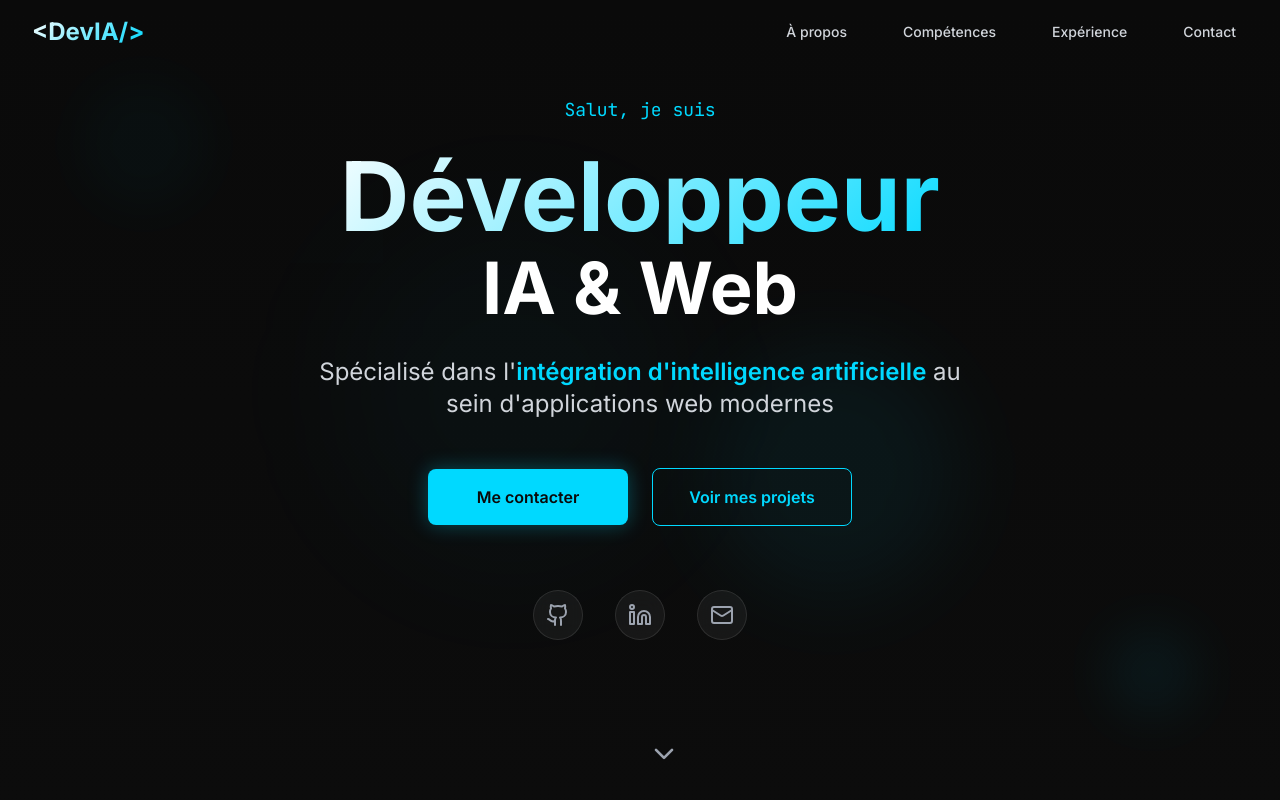
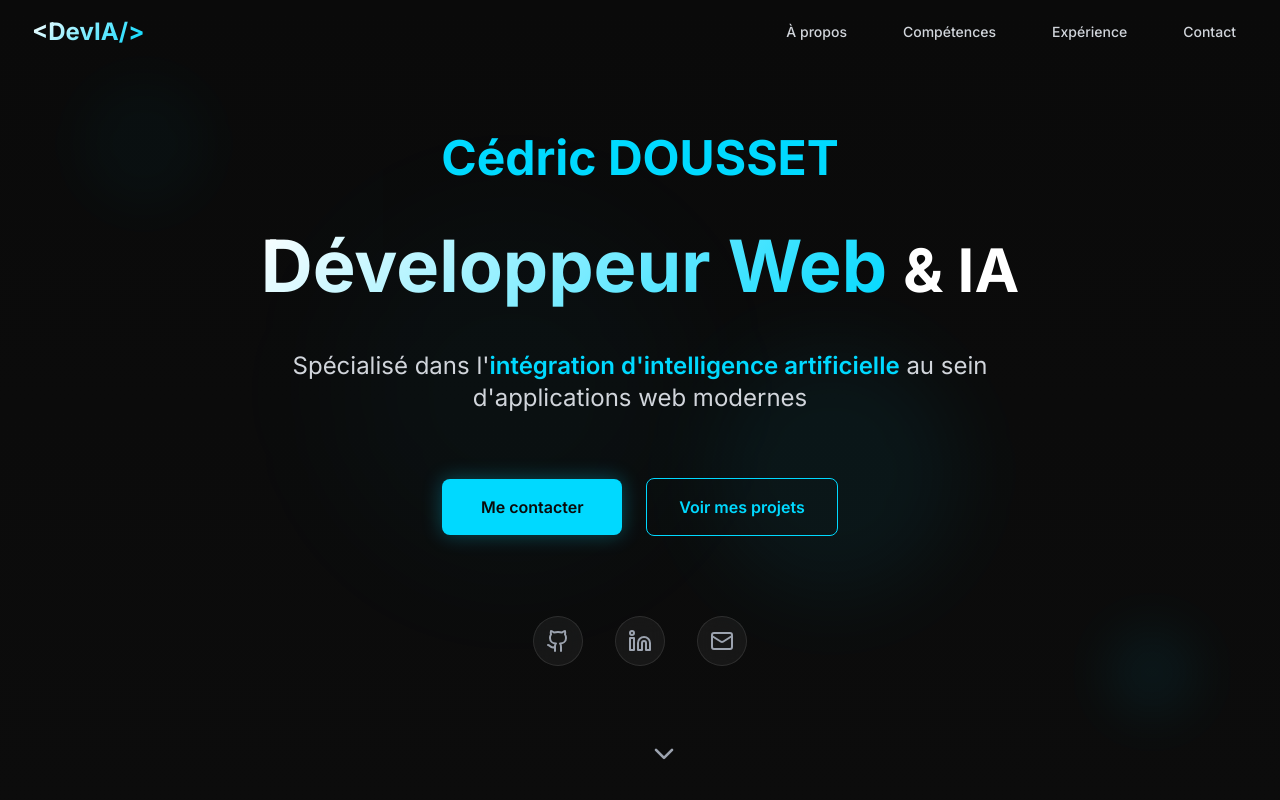
Before and after one commit to cedricdsst/portfolio, a Next.js app: page / in a window 1280 px wide. Shown: the top 800 px of the page. Built offline with nearby package versions, Linux system fonts and the light colour scheme.

Commit message:
modified hero chunk

```diff
--- a/app/components/HeroSection.tsx
+++ b/app/components/HeroSection.tsx
@@ -15,19 +15,20 @@ const HeroSection = () => {
         visible: {
             opacity: 1,
             transition: {
-                staggerChildren: 0.3
+                staggerChildren: 0.4,
+                delayChildren: 0.2
             }
         }
     }
 
     const itemVariants = {
-        hidden: { y: 30, opacity: 0 },
+        hidden: { y: 50, opacity: 0 },
         visible: {
             y: 0,
             opacity: 1,
             transition: {
-                duration: 0.6,
-                ease: "easeOut"
+                duration: 0.8,
+                ease: [0.25, 0.25, 0.25, 0.75]
             }
         }
     }
@@ -37,7 +38,7 @@ const HeroSection = () => {
     }
 
     return (
-        <section id="hero" className="min-h-screen flex items-center justify-center relative overflow-hidden">
+        <section id="hero" className="min-h-screen flex items-center justify-center relative overflow-hidden pt-20">
             {/* Animated background elements */}
             <div className="absolute inset-0">
                 <div className="absolute top-1/4 left-1/4 w-96 h-96 bg-accent/5 rounded-full blur-3xl animate-pulse-slow"></div>
@@ -49,26 +50,31 @@ const HeroSection = () => {
                 variants={containerVariants}
                 initial="hidden"
                 animate={inView ? "visible" : "hidden"}
-                className="text-center z-10 px-4 sm:px-6 lg:px-8"
+                className="text-center z-10 px-4 sm:px-6 lg:px-8 max-w-5xl mx-auto"
             >
-                {/* Greeting */}
-                <motion.div variants={itemVariants} className="mb-6">
-                    <span className="text-accent text-lg font-mono">Salut, je suis</span>
+                {/* Name */}
+                <motion.div variants={itemVariants} className="mb-8 sm:mb-12">
+                    <h2 className="text-2xl sm:text-3xl md:text-4xl lg:text-5xl font-bold text-white leading-tight">
+                        <span className="text-accent">Cédric DOUSSET</span>
+                    </h2>
                 </motion.div>
 
-                {/* Name */}
-                <motion.h1 variants={itemVariants} className="mb-8">
-                    <span className="text-4xl sm:text-6xl lg:text-8xl font-bold gradient-text block">
-                        Développeur
+                {/* Title */}
+                <motion.h1
+                    variants={itemVariants}
+                    className="mb-8 sm:mb-12"
+                >
+                    <span className="text-3xl sm:text-4xl md:text-5xl lg:text-6xl xl:text-7xl font-bold gradient-text leading-tight block sm:inline">
+                        Développeur Web
                     </span>
-                    <span className="text-3xl sm:text-5xl lg:text-7xl font-bold text-white mt-2 block">
-                        IA & Web
+                    <span className="text-2xl sm:text-3xl md:text-4xl lg:text-5xl xl:text-6xl font-bold text-white leading-tight block sm:inline sm:ml-4 mt-2 sm:mt-0">
+                        & IA
                     </span>
                 </motion.h1>
 
                 {/* Subtitle */}
-                <motion.div variants={itemVariants} className="mb-12 max-w-2xl mx-auto">
-                    <p className="text-xl sm:text-2xl text-gray-300 leading-relaxed">
+                <motion.div variants={itemVariants} className="mb-12 sm:mb-16 max-w-3xl mx-auto">
+                    <p className="text-lg sm:text-xl lg:text-2xl text-gray-300 leading-relaxed px-4">
                         Spécialisé dans l&apos;
                         <span className="text-accent font-semibold">intégration d&apos;intelligence artificielle</span>
                         {' '}au sein d&apos;applications web modernes
@@ -76,12 +82,12 @@ const HeroSection = () => {
                 </motion.div>
 
                 {/* CTA Buttons */}
-                <motion.div variants={itemVariants} className="flex flex-col sm:flex-row gap-6 justify-center items-center mb-16">
+                <motion.div variants={itemVariants} className="flex flex-col sm:flex-row gap-4 sm:gap-6 justify-center items-center mb-16 sm:mb-20">
                     <motion.button
                         whileHover={{ scale: 1.05 }}
                         whileTap={{ scale: 0.95 }}
                         onClick={() => document.querySelector('#contact')?.scrollIntoView({ behavior: 'smooth' })}
-                        className="px-8 py-4 bg-accent text-dark-900 font-semibold rounded-lg glow-accent hover:bg-accent/90 transition-all duration-300 min-w-[200px]"
+                        className="px-6 sm:px-8 py-3 sm:py-4 bg-accent text-dark-900 font-semibold rounded-lg glow-accent hover:bg-accent/90 transition-all duration-300 w-full sm:w-auto sm:min-w-[180px] text-sm sm:text-base"
                     >
                         Me contacter
                     </motion.button>
@@ -90,14 +96,14 @@ const HeroSection = () => {
                         whileHover={{ scale: 1.05 }}
                         whileTap={{ scale: 0.95 }}
                         onClick={() => document.querySelector('#experience')?.scrollIntoView({ behavior: 'smooth' })}
-                        className="px-8 py-4 border border-accent text-accent font-semibold rounded-lg hover:bg-accent/10 transition-all duration-300 min-w-[200px]"
+                        className="px-6 sm:px-8 py-3 sm:py-4 border border-accent text-accent font-semibold rounded-lg hover:bg-accent/10 transition-all duration-300 w-full sm:w-auto sm:min-w-[180px] text-sm sm:text-base"
                     >
                         Voir mes projets
                     </motion.button>
                 </motion.div>
 
                 {/* Social Links */}
-                <motion.div variants={itemVariants} className="flex gap-8 justify-center mb-16">
+                <motion.div variants={itemVariants} className="flex gap-4 sm:gap-6 lg:gap-8 justify-center mb-16 sm:mb-20">
                     {[
                         { icon: Github, href: '#', label: 'GitHub' },
                         { icon: Linkedin, href: '#', label: 'LinkedIn' },
--- a/app/layout.tsx
+++ b/app/layout.tsx
@@ -5,16 +5,21 @@ import './globals.css'
 const inter = Inter({ subsets: ['latin'] })
 
 export const metadata: Metadata = {
-    title: 'Portfolio - Développeur IA & Web',
-    description: 'Portfolio moderne d\'un développeur web spécialisé en intégration d\'intelligence artificielle dans les applications web.',
-    keywords: ['développeur web', 'intelligence artificielle', 'IA', 'NextJS', 'React', 'portfolio'],
-    authors: [{ name: 'Portfolio Dev' }],
+    title: 'Portfolio - Cédric DOUSSET - Développeur Web & IA',
+    description: 'Portfolio moderne de Cédric DOUSSET, développeur web spécialisé en intégration d\'intelligence artificielle dans les applications web.',
+    keywords: ['développeur web', 'intelligence artificielle', 'IA', 'NextJS', 'React', 'portfolio', 'Cédric DOUSSET'],
+    authors: [{ name: 'Cédric DOUSSET' }],
     viewport: 'width=device-width, initial-scale=1',
     robots: 'index, follow',
     openGraph: {
-        title: 'Portfolio - Développeur IA & Web',
-        description: 'Portfolio moderne d\'un développeur web spécialisé en intégration d\'intelligence artificielle.',
+        title: 'Portfolio - Cédric DOUSSET - Développeur Web & IA',
+        description: 'Portfolio moderne de Cédric DOUSSET, développeur web spécialisé en intégration d\'intelligence artificielle.',
         type: 'website',
+    },
+    twitter: {
+        card: 'summary',
+        title: 'Portfolio - Cédric DOUSSET - Développeur Web & IA',
+        description: 'Portfolio moderne de Cédric DOUSSET, développeur web spécialisé en intégration d\'intelligence artificielle.',
     },
 }
 
```
